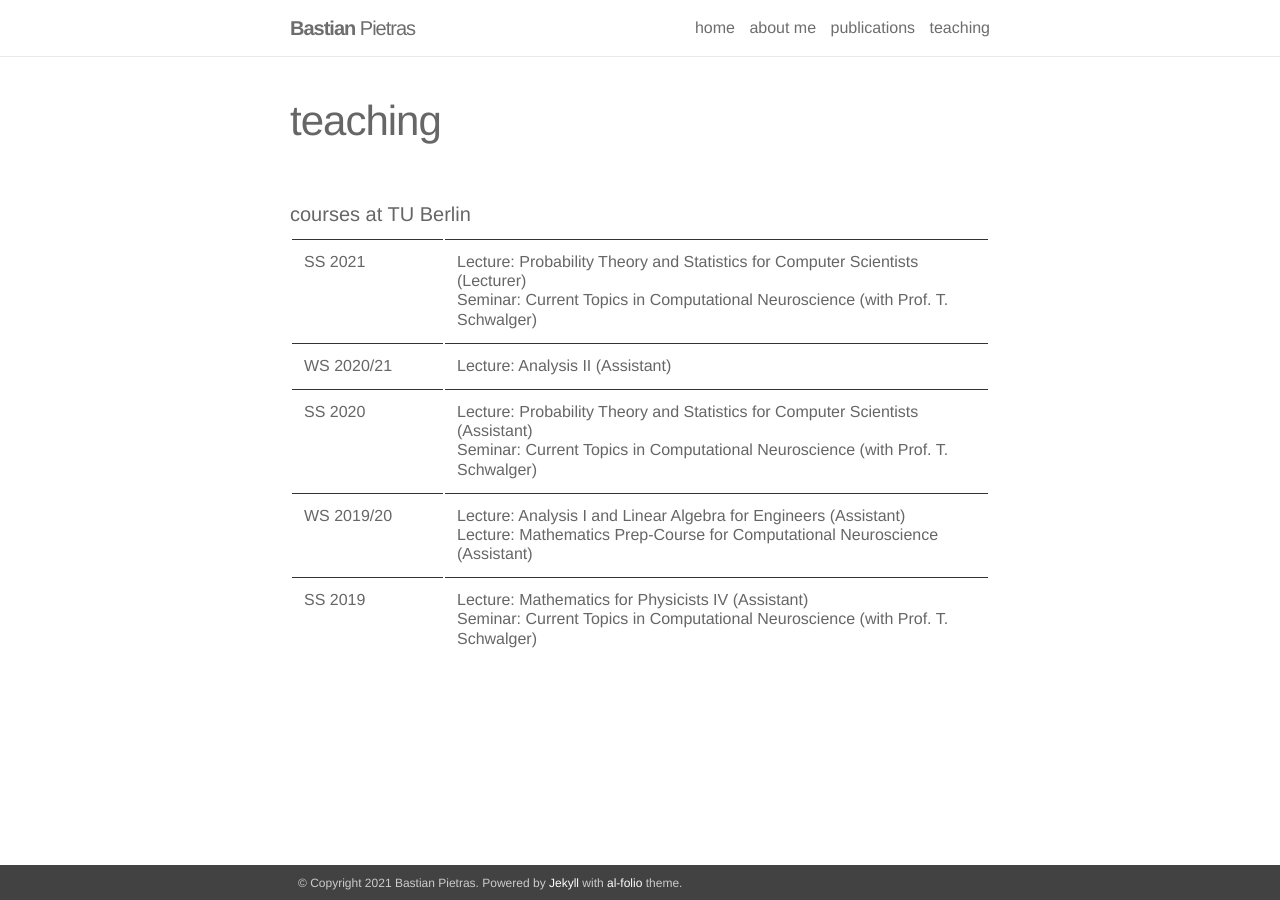
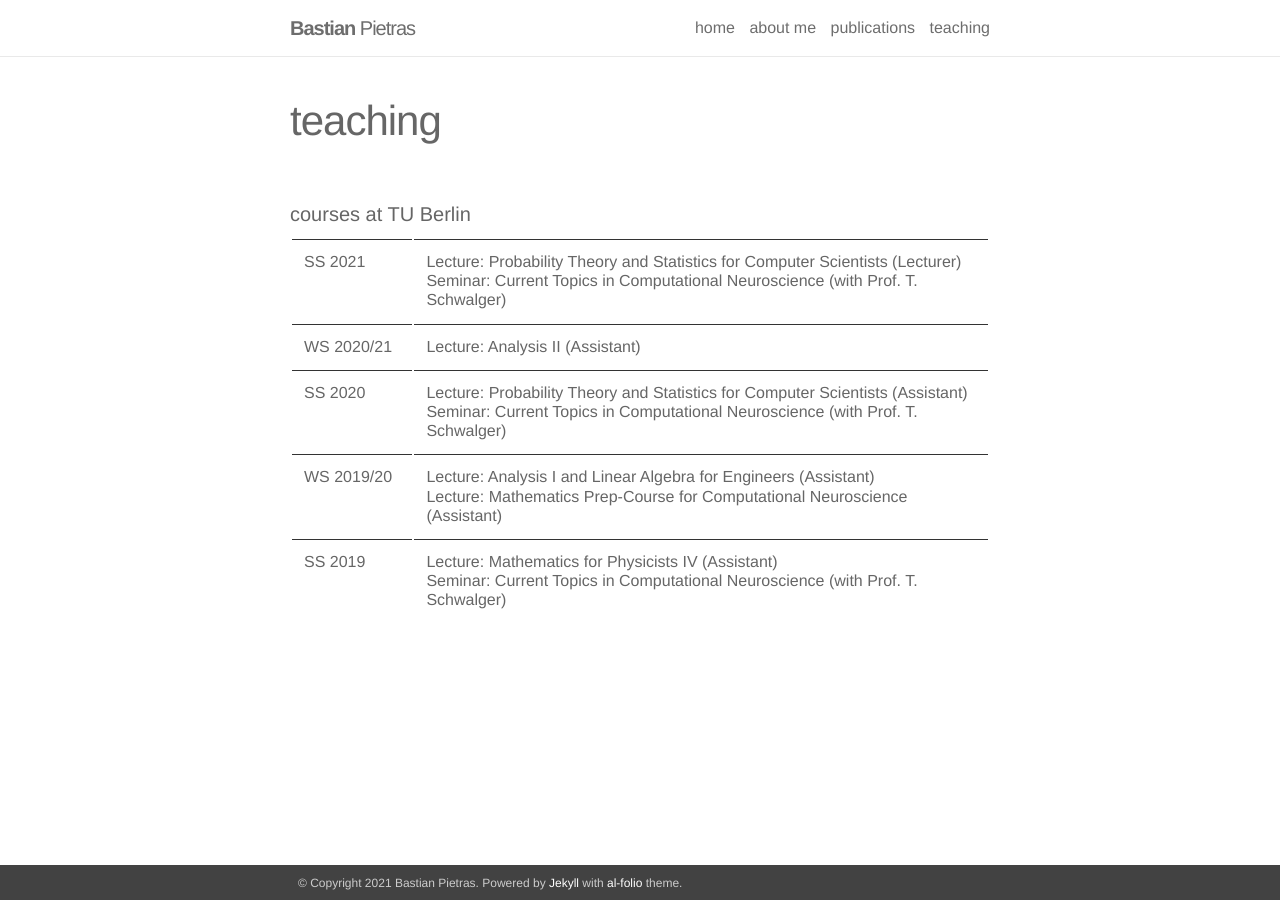
Before and after one commit to BastianPietras/bastianpietras.github.io, a Jekyll site: the page built from _pages/teaching.md, in a window 1280 px wide. Built offline with Jekyll 4.4.1, drawn with Linux system fonts in a browser that asks for light colours.

Commit message:
Update teaching.md

```diff
--- a/_pages/teaching.md
+++ b/_pages/teaching.md
@@ -7,8 +7,8 @@
 
 <table class="tg">
   <tr>
-    <td style="width:80px"> SS 2021  </td>
-    <td style="width:350px">Lecture: Probability Theory and Statistics for Computer Scientists (Lecturer)
+    <td style="width:65px"> SS 2021  </td>
+    <td style="width:400px">Lecture: Probability Theory and Statistics for Computer Scientists (Lecturer)
     <br>Seminar: Current Topics in Computational Neuroscience (with Prof. T. Schwalger)</td>
   </tr>
 
```
